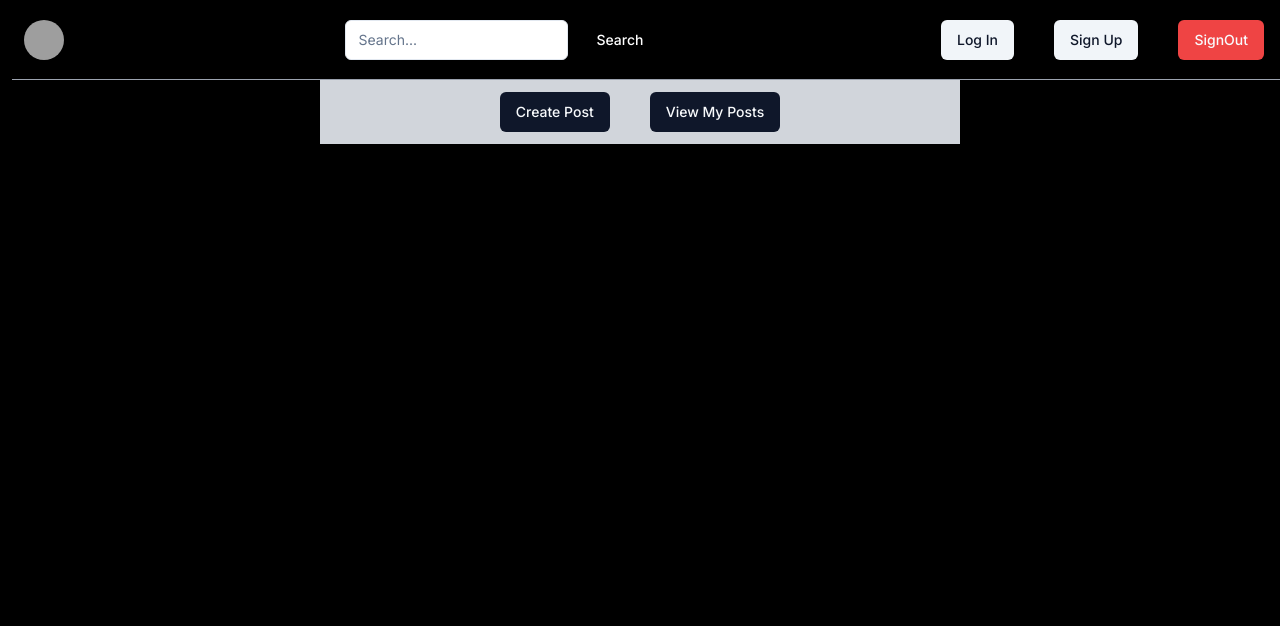
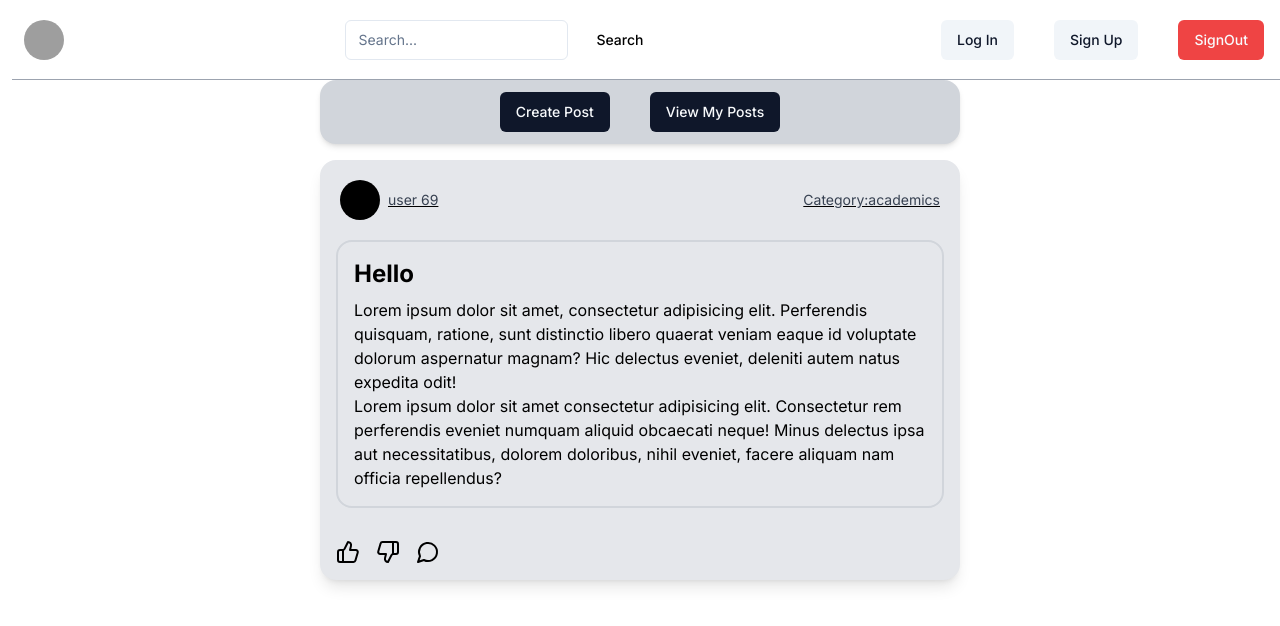
Before and after one commit to Droovian/Insider-GEC, a Next.js app: page / in a window 1280 px wide. Shown: the top 626 px of the page. Built offline with nearby package versions, Linux system fonts and the light colour scheme; no server answers; grey boxes are pictures that could not be loaded.

Commit message:
added card component in components folder

```diff
--- a/src/app/page.tsx
+++ b/src/app/page.tsx
@@ -5,6 +5,7 @@ import { authOptions } from "@/lib/auth";
 import { Button } from "@/components/ui/button";
 import { signOut } from "next-auth/react";
 import Link from "next/link";
+import Card from "@/components/card/Card";
 
 export default async function Home() {
 
@@ -13,7 +14,7 @@ export default async function Home() {
   console.log(session);
 
   return (
-    <div className="h-screen w-full bg-black text-white">
+    <div className="h-screen w-full text-black bg-white overflow-x-hidden">
         <Navbar/>
         {session?.user ? (
           <div>
@@ -22,7 +23,7 @@ export default async function Home() {
           </div>
         ) : null}
 
-        <div className="mx-auto bg-gray-300 text-black w-1/2 h-16 shadow-md flex space-x-10 justify-center items-center">
+        <div className="mx-auto bg-gray-300 rounded-2xl text-black w-1/2 h-16 shadow-md flex space-x-10 justify-center items-center">
             <Button variant='default'>
               <Link href='/create'>Create Post</Link>
             </Button>
@@ -30,6 +31,9 @@ export default async function Home() {
               <Link href='/my-posts'>View My Posts</Link>
             </Button>
         </div>
+        <div className="flex justify-center items-center mt-4">
+          <Card/>
+        </div>
     </div>
   );
 }
--- /dev/null
+++ b/src/components/card/Card.tsx
@@ -0,0 +1,39 @@
+import { MessageCircle, ThumbsDown, ThumbsUp } from 'lucide-react';
+import { FC } from 'react';
+
+interface CardProps {
+  title?: string;
+  content?: string;
+  category?: string;
+}
+
+const Card: FC<CardProps> = ({ title, content, category }) => {
+  return (
+    <div className='rounded-2xl bg-gray-200 w-3/4 md:w-1/2 shadow-lg'>
+        <div className='flex items-center justify-between m-5 text-sm underline'>
+
+            <div className='flex items-center gap-2'>
+                <div className='h-10 w-10 rounded-full bg-black'></div>
+                <p className='text-gray-700'>user 69</p>
+            </div>
+            <p className='text-gray-700'>Category:academics</p>
+        </div>
+      <div className='m-4 border-2 border-gray-300 rounded-2xl hover:bg-gray-300 transition duration-300'>
+        <div className='p-4'>
+          <h1 className='text-2xl mb-2 font-bold'>{title || 'Hello'}</h1>
+          <div className='overflow-auto'>
+            <p>Lorem ipsum dolor sit amet, consectetur adipisicing elit. Perferendis quisquam, ratione, sunt distinctio libero quaerat veniam eaque id voluptate dolorum aspernatur magnam? Hic delectus eveniet, deleniti autem natus expedita odit!</p>
+            <p>Lorem ipsum dolor sit amet consectetur adipisicing elit. Consectetur rem perferendis eveniet numquam aliquid obcaecati neque! Minus delectus ipsa aut necessitatibus, dolorem doloribus, nihil eveniet, facere aliquam nam officia repellendus?</p>
+          </div>
+        </div>
+      </div>
+      <div className='flex items-center justify-start p-4 gap-4'>
+        <ThumbsUp />
+        <ThumbsDown />
+        <MessageCircle />
+      </div>
+    </div>
+  );
+};
+
+export default Card;
```
